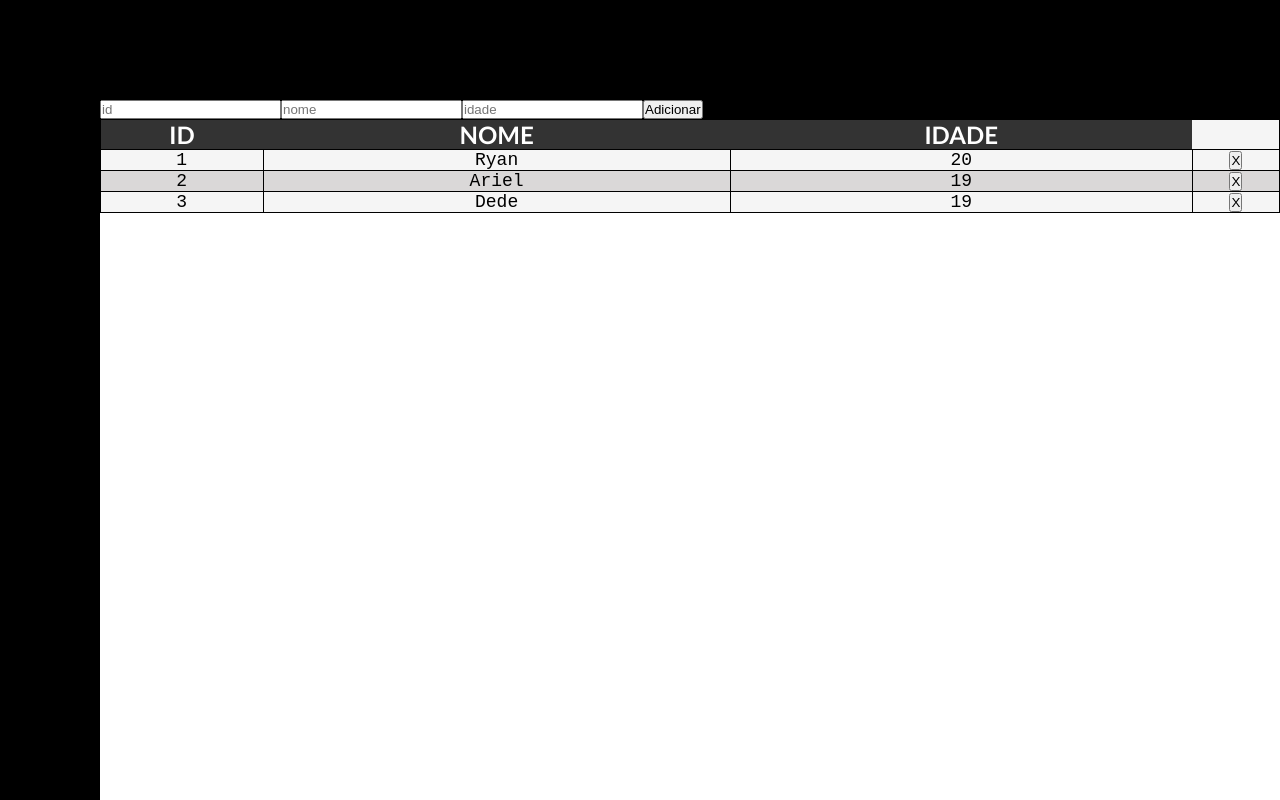
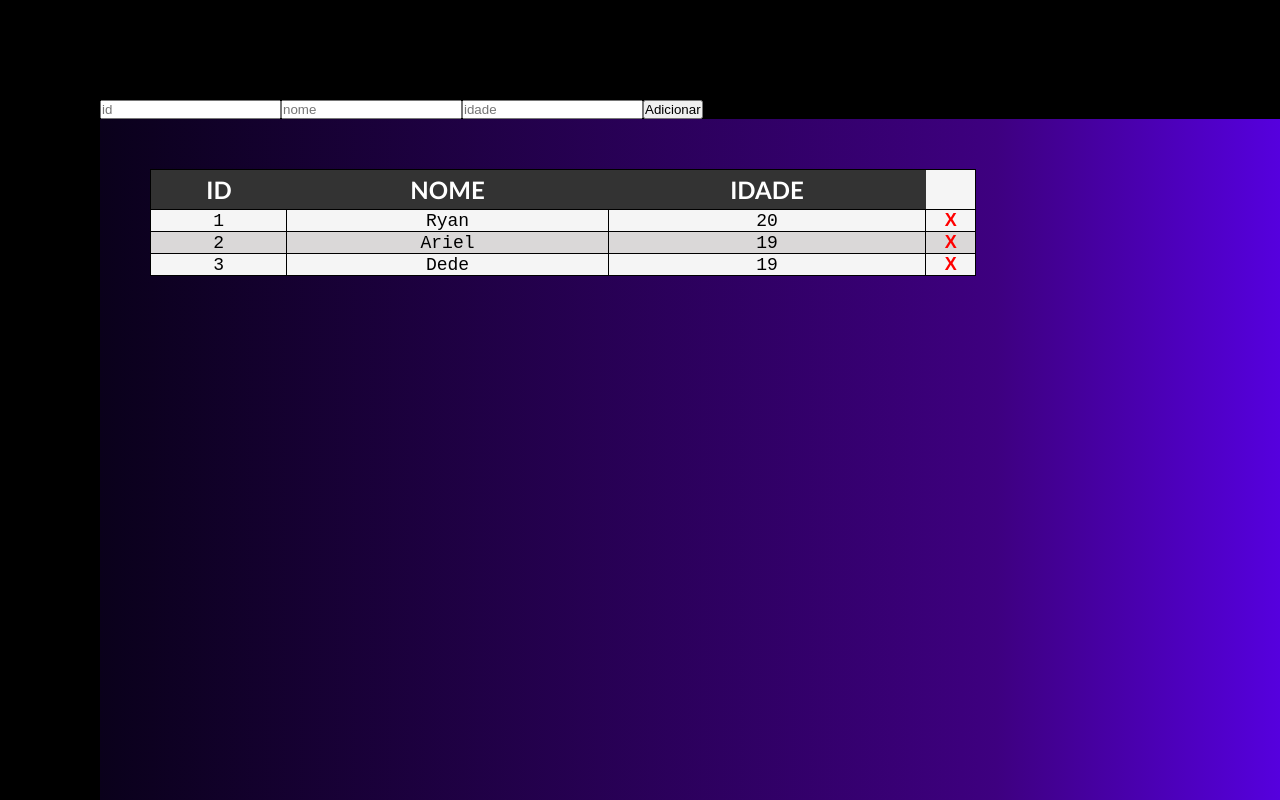
Before and after one commit to Web-LIA/Tabela-Dinamica, a React (Create React App) app: page / in a window 1280 px wide. Shown: the top 800 px of the page. Built offline with nearby package versions, Linux system fonts and the light colour scheme.

Commit message:
feat: separar tabela da navbar

```diff
--- a/src/App.css
+++ b/src/App.css
@@ -7,4 +7,5 @@
   padding-top: 100px;
   padding-left: 100px;
   background-color: black;
+  overflow:scroll;
 }
--- a/src/components/themes/Table.module.css
+++ b/src/components/themes/Table.module.css
@@ -1,11 +1,14 @@
 .tabela{
-    background-color: white;
     min-height: 100vh;
     min-width: 100% ;
     overflow-x:scroll;
     font-family: 'Gill Sans', 'Gill Sans MT', Calibri, 'Trebuchet MS', sans-serif;
+    background: rgb(2,0,11);
+    background: linear-gradient(90deg, rgba(2,0,11,1) 0%, rgba(10,1,27,1) 0%, rgba(62,0,128,1) 70%, rgba(94,0,255,1) 100%);
+    display: flex;
+    padding:50px ;
     table{
-        width: 100%;
+        min-width: 70% ;
         height: max-content;
         border: 1px solid black;
         border-collapse: collapse;
@@ -25,12 +28,23 @@
         th {
             background-color: #333;
             color: #fff;
+            padding:5px;
         }
         td{
             border: 1px solid black;
+
+            button{
+                background-color:transparent;
+                border: 0px;
+                color: red;
+                font-size: large;
+                cursor: pointer;
+                font-weight: bold;
+            }
         }
         tr{
             border: 1px solid black;
+            padding:5px;
         }
         tr:nth-child(even) {
             background-color: #dad8d8;
```
